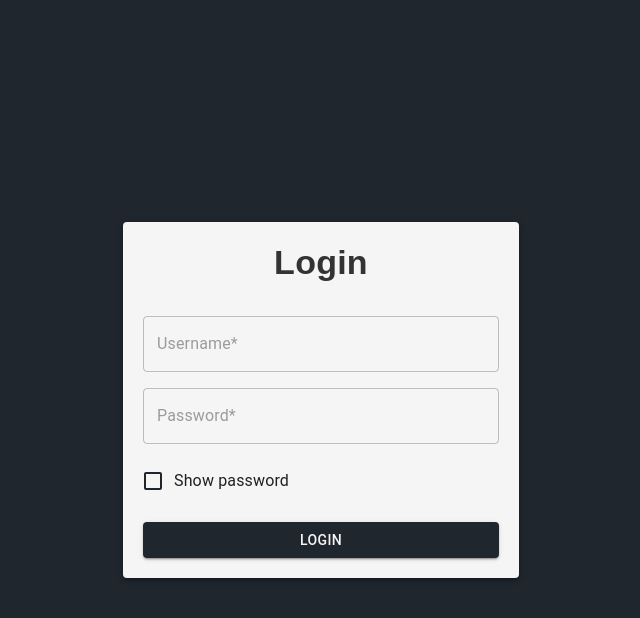
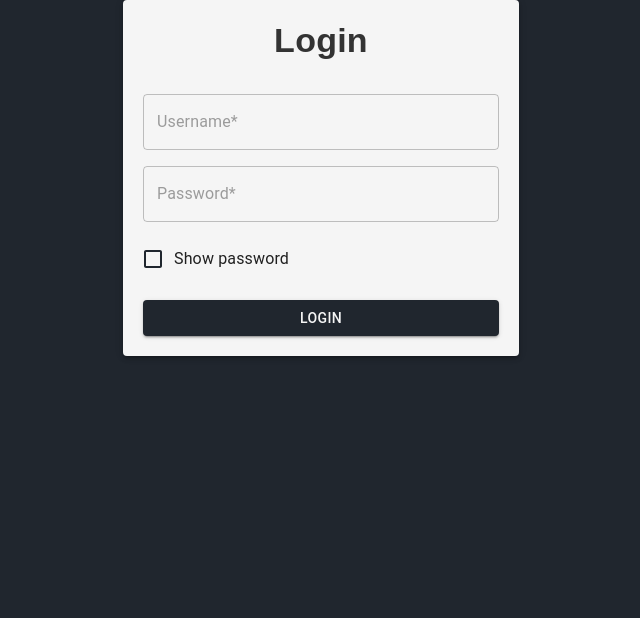
Before and after one commit to OmgItsRobbi/Skill-Test, a Next.js app in the folder skill-test/: page / in a window 1280 px wide. Shown: the top 618 px of the page, without its empty margins (319-959 px from the left). Built offline with nearby package versions, Linux system fonts and the light colour scheme.

Commit message:
fix: tailwind css for next.js

```diff
--- a/skill-test/components/Login.tsx
+++ b/skill-test/components/Login.tsx
@@ -49,7 +49,11 @@ const Login: React.FC<LoginProps> = ({ onLoginSuccess }) => {
 
   // Render the component
   return (
-    <Container component="main" maxWidth="xs" style={{ height: '100vh', display: 'flex', alignItems: 'center', justifyContent: 'center' }}>
+    <Container
+        component="main"
+        maxWidth="xs"
+        className="h-screen flex items-center justify-center "
+      >
       <Paper elevation={3} style={{ padding: 20, display: 'flex', flexDirection: 'column', alignItems: 'center', backgroundColor: '#f5f5f5' }}>
         <Typography variant="h4" gutterBottom style={{ color: '#333333', fontFamily: 'Rethink Sans, sans-serif', fontWeight: 'bold' }}>
           Login
--- a/skill-test/styles/globals.css
+++ b/skill-test/styles/globals.css
@@ -1,6 +1,6 @@
-@import 'tailwindcss/base';
-@import 'tailwindcss/components';
-@import 'tailwindcss/utilities';
+@tailwind base;
+@tailwind components;
+@tailwind utilities;
 @import url('https://fonts.googleapis.com/css2?family=Rethink+Sans&display=swap');
 
 
--- a/skill-test/tailwind.config.js
+++ b/skill-test/tailwind.config.js
@@ -1,8 +1,12 @@
 /** @type {import('tailwindcss').Config} */
 module.exports = {
   content: [
-    './components/**/*.{js,ts,jsx,tsx}',
-    './pages/**/*.{js,ts,jsx,tsx}'
+    "./app/**/*.{js,ts,jsx,tsx,mdx}",
+    "./pages/**/*.{js,ts,jsx,tsx,mdx}",
+    "./components/**/*.{js,ts,jsx,tsx,mdx}",
+
+    // Or if using `src` directory:
+    "./src/**/*.{js,ts,jsx,tsx,mdx}",
   ],
   theme: {
     extend: {},
```
Also changed, not shown: skill-test/package.json (+4 -4 lines), 1 other file (tests, documents, lock files or other folders).
